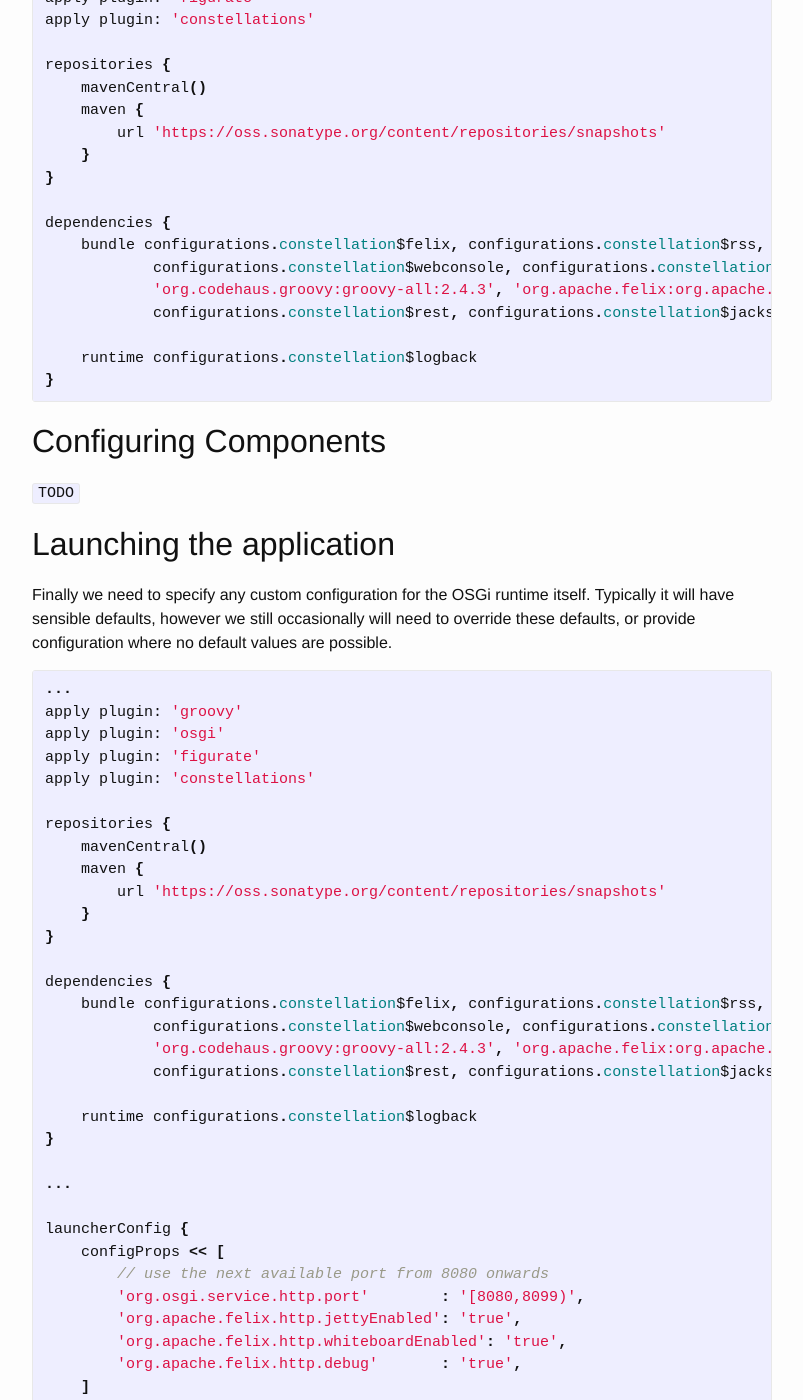
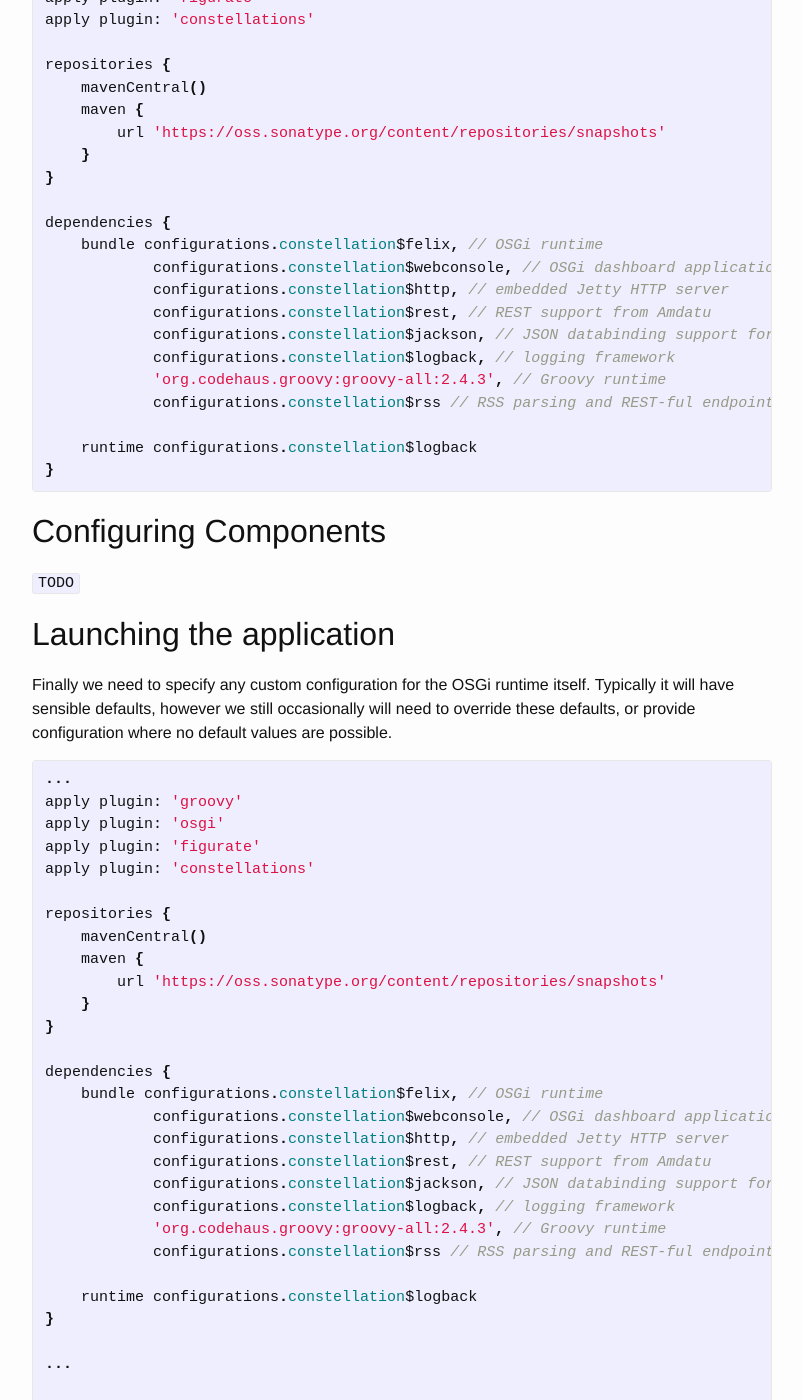
Before and after one commit to figurate/figurate-user-guide, a Jekyll site: the page built from _posts/2015-05-02-building-a-feed-aggregator.md, in a window 1280 px wide and 1400 px high, scrolled down 1294 px. Shown: the whole window, without its empty margins (238-1041 px from the left). Built offline with Jekyll 4.4.1, drawn with Linux system fonts in a browser that asks for light colours.

Commit message:
Added constellation descriptions

```diff
--- a/_posts/2015-05-02-building-a-feed-aggregator.md
+++ b/_posts/2015-05-02-building-a-feed-aggregator.md
@@ -60,10 +60,14 @@ repositories {
 }
 
 dependencies {
-    bundle configurations.constellation$felix, configurations.constellation$rss, configurations.constellation$http,
-            configurations.constellation$webconsole, configurations.constellation$logback,
-            'org.codehaus.groovy:groovy-all:2.4.3', 'org.apache.felix:org.apache.felix.configadmin:1.8.0',
-            configurations.constellation$rest, configurations.constellation$jackson
+    bundle configurations.constellation$felix, // OSGi runtime
+            configurations.constellation$webconsole, // OSGi dashboard application
+            configurations.constellation$http, // embedded Jetty HTTP server
+            configurations.constellation$rest, // REST support from Amdatu
+            configurations.constellation$jackson, // JSON databinding support for the REST framework
+            configurations.constellation$logback, // logging framework
+            'org.codehaus.groovy:groovy-all:2.4.3', // Groovy runtime
+            configurations.constellation$rss // RSS parsing and REST-ful endpoints from Newsagent library
 
     runtime configurations.constellation$logback
 }
@@ -94,10 +98,14 @@ repositories {
 }
 
 dependencies {
-    bundle configurations.constellation$felix, configurations.constellation$rss, configurations.constellation$http,
-            configurations.constellation$webconsole, configurations.constellation$logback,
-            'org.codehaus.groovy:groovy-all:2.4.3', 'org.apache.felix:org.apache.felix.configadmin:1.8.0',
-            configurations.constellation$rest, configurations.constellation$jackson
+    bundle configurations.constellation$felix, // OSGi runtime
+            configurations.constellation$webconsole, // OSGi dashboard application
+            configurations.constellation$http, // embedded Jetty HTTP server
+            configurations.constellation$rest, // REST support from Amdatu
+            configurations.constellation$jackson, // JSON databinding support for the REST framework
+            configurations.constellation$logback, // logging framework
+            'org.codehaus.groovy:groovy-all:2.4.3', // Groovy runtime
+            configurations.constellation$rss // RSS parsing and REST-ful endpoints from Newsagent library
 
     runtime configurations.constellation$logback
 }
```
